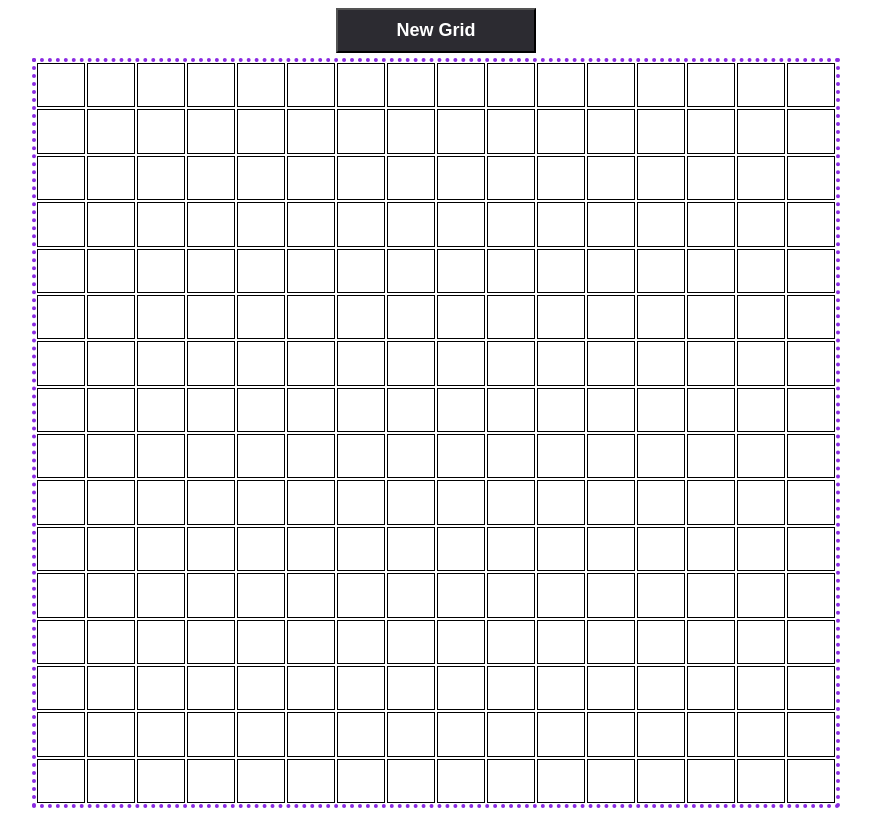
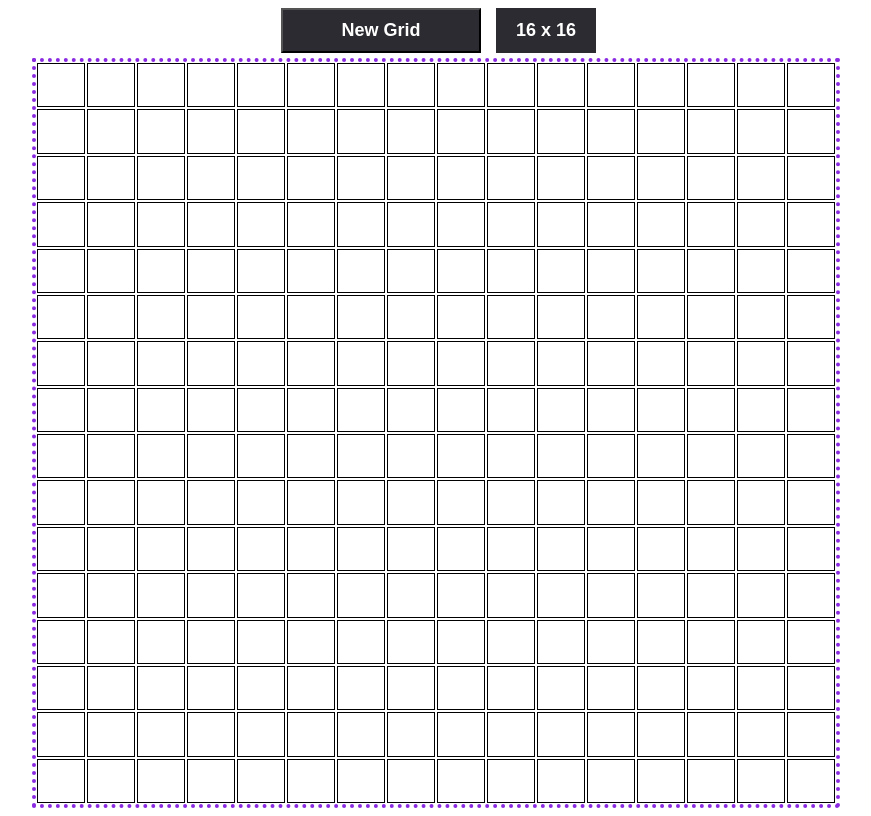
Before and after one commit to giantaw1/etch-a-sketch, a plain HTML site: page index.html in a window 1280 px wide. Shown: the whole page, without its empty margins (204-1075 px from the left). Drawn offline with Linux system fonts and the light colour scheme.

Commit message:
Add transition effect to bg-color change. Add current grid size DOM element. Update README to reflect current progress status.

```diff
--- a/index.html
+++ b/index.html
@@ -8,7 +8,9 @@
 </head>
 <body>
     <main>
-        <button class="btn" id="new-grid-btn">New Grid</button>
+        <div class="info">
+            <button class="btn" id="new-grid-btn">New Grid</button>
+            <div class="current-grid-size">16 x 16</div>
         </div>
         <div class="container" id="grid-container">
 
--- a/script.js
+++ b/script.js
@@ -13,7 +13,7 @@ function generateGrid(num) {
     const gridContainer = document.getElementById('grid-container');
     while(gridContainer.firstChild) {
         gridContainer.removeChild(gridContainer.lastChild);
-    }
+    };
 
     // Calculate the size of each square based on the number of columns (100% / x)
     const squareSize = `calc(100% / ${num} - 2px)`; // -2px accounts for the margin
@@ -29,14 +29,21 @@ function generateGrid(num) {
       square.addEventListener('mouseover', (e) => {
         if(e.shiftKey) {
             square.style.backgroundColor = 'rgb(255, 255, 255)';
-        } else {
+        } else if(!square.hasAttribute('color-applied')) {
             square.style.backgroundColor = randomColor();
+            square.setAttribute('color-applied', 'true');
         }
       });
 
       gridContainer.appendChild(square);
     }
+    // show current grid size in 'header'
+    const gridSize = document.querySelector('.current-grid-size');
+    gridSize.textContent = `${num} x ${num}`;
   }
+
+
+
 
 // generate 16x16 on load
   generateGrid(16);
--- a/styles.css
+++ b/styles.css
@@ -41,15 +41,26 @@ main {
    box-sizing: border-box;
    margin: 1px;
    border: 1px solid black;
+   transition: background-color 0.3s ease;
 }
 
-/* .square-trail {
+.info {
+    display: flex;
+    flex-direction: row;
+    justify-content: center;
+}
+
+.current-grid-size {
+    width: 100px;
+    height: 45px;
+    padding: 10px;
+    padding-top: 12px;
+    margin-left: 10px;
+    background-color: rgb(44, 43, 49);
+    color: white;
+    font-weight: bold;
+    font-size: large;
+    text-align: center;
+    font-family: sans-serif;
     box-sizing: border-box;
-    margin: 1px;
-    border: 1px solid black;
-    background-color: var(--trail-bg-color);
- } */
-
-.test {
-    background-color: rgb(0, 0, 0);
 }
```
Also changed, not shown: 1 other file.
